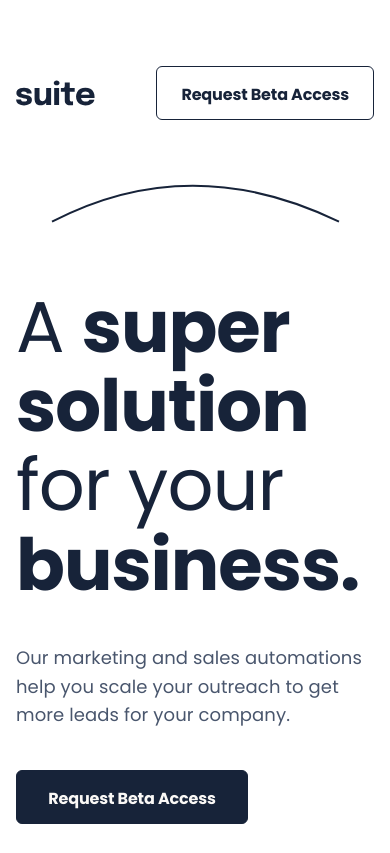
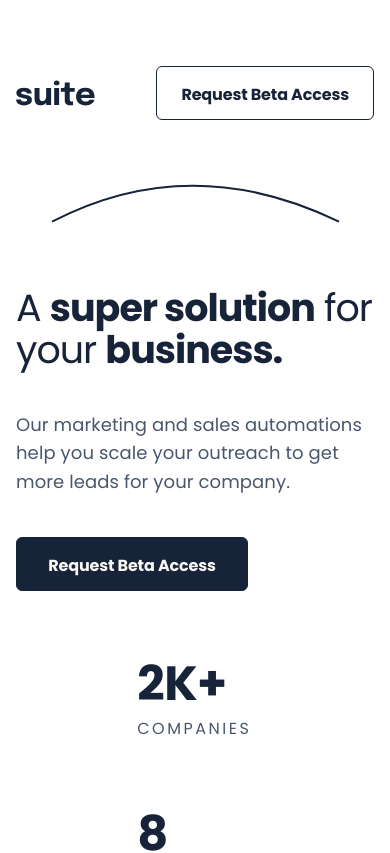
Before and after one commit to phwnganh/suite-landing-page, a React (Vite) app: page / in a window 390 px wide. Shown: the top 853 px of the page. Built offline with nearby package versions, Linux system fonts and the light colour scheme.

Commit message:
fix: text responsive of all sections

```diff
--- a/src/components/FooterSection.jsx
+++ b/src/components/FooterSection.jsx
@@ -7,7 +7,7 @@ const FooterSection = () => {
         <footer className={"bg-neutral-200 pt-80 pb-20 relative -mt-60 sm:px-8 md:px-0"}>
             <div className={"max-w-277.5 mx-auto flex flex-col sm:flex-row gap-8 sm:gap-0 justify-between items-center"}>
                 <img src={Logo} alt={"logo"} />
-                <p className={"text-neutral-500 text-preset-8"}>Copyright - Suite</p>
+                <p className={"text-neutral-500 text-preset-8 leading-preset-8 tracking-preset-8"}>Copyright - Suite</p>
                 <div className={"flex items-center gap-8"}>
                     <div className={"flex justify-center items-center"}>
                         <img src={FacebookLogo} alt={"facebook-logo"} />
--- a/src/components/HeroBannerSection.jsx
+++ b/src/components/HeroBannerSection.jsx
@@ -26,8 +26,8 @@ const HeroBannerSection = () => {
 
                 <div className={"flex flex-col gap-10 sm:gap-12 md:gap-16 max-w-158.75 sm:absolute sm:left-0 sm:top-1/2 sm:-translate-y-1/2 z-20"}>
                     <div className={"flex flex-col gap-10"}>
-                        <h1 className={"text-preset-1 text-neutral-900"}>A <span className={"text-preset-1-bold"}>super solution</span> for your <span className={"text-preset-1-bold"}>business.</span></h1>
-                        <p className={"text-neutral-500 text-preset-5"}>Our marketing and sales automations help you scale your outreach to get more leads for your company. </p>
+                        <h1 className={"text-preset-1-mobile leading-preset-1 tracking-preset-1 sm:text-preset-1-tablet md:text-preset-1 text-neutral-900"}>A <span className={"font-bold"}>super solution</span> for your <span className={"font-bold"}>business.</span></h1>
+                        <p className={"text-neutral-500 text-preset-5 leading-preset-5 tracking-preset-5"}>Our marketing and sales automations help you scale your outreach to get more leads for your company. </p>
                     </div>
                     <CustomButton className={"text-neutral-0 border-neutral-900 bg-neutral-900 w-58"}>Request Beta Access</CustomButton>
                 </div>
@@ -39,8 +39,8 @@ const HeroBannerSection = () => {
                 <div className={"flex flex-col sm:flex-row md:flex-col gap-16"}>
                         {HERO_BANNER_STATISTICS.map(item => (
                             <div className={"flex flex-col gap-1"} key={item.key}>
-                                <h1 className={"text-neutral-900 text-preset-2-bold"}>{item.title}</h1>
-                                <p className={"uppercase text-neutral-500 text-preset-7"}>{item.description}</p></div>
+                                <h1 className={"text-neutral-900 text-preset-2 font-bold tracking-preset-2 leading-preset-2"}>{item.title}</h1>
+                                <p className={"uppercase text-neutral-500 text-preset-7 leading-preset-7 tracking-preset-7"}>{item.description}</p></div>
                         ))}
 
                 </div>
--- a/src/components/TestimonialSection.jsx
+++ b/src/components/TestimonialSection.jsx
@@ -11,12 +11,12 @@ const TestimonialSection = () => {
                 <div className={"flex items-center justify-end relative z-20 md:ml-115 text-center md:text-left"}>
                     <div className={"flex flex-col gap-6 max-w-87.5 w-full"}>
                         <div className={"flex flex-col gap-8"}>
-                            <p className={"text-neutral-0 text-preset-2"}>It just <span className={"text-preset-2-bold"}>works.</span></p>
-                            <p className={"text-neutral-200 text-preset-3"}>“I really like how it is an all-in-one solution that handle many of the tasks that you would normally need separate tools to do the same job. This thing is a miracle worker.”</p>
+                            <p className={"text-neutral-0 text-preset-2 leading-preset-2 tracking-preset-2"}>It just <span className={"font-bold"}>works.</span></p>
+                            <p className={"text-neutral-200 text-preset-3 leading-preset-3 tracking-preset-3"}>“I really like how it is an all-in-one solution that handle many of the tasks that you would normally need separate tools to do the same job. This thing is a miracle worker.”</p>
                         </div>
                         <div className={"flex flex-col"}>
-                            <p className={"uppercase text-preset-4 text-neutral-0"}>jeremy robinson</p>
-                            <p className={"uppercase text-neutral-200 text-preset-7"}>cmo, fylo</p>
+                            <p className={"uppercase text-preset-4 leading-preset-4 tracking-preset-4 text-neutral-0"}>jeremy robinson</p>
+                            <p className={"uppercase text-neutral-200 text-preset-7 leading-preset-7 tracking-preset-7"}>cmo, fylo</p>
                         </div>
                     </div>
                 </div>
--- a/src/components/ui/CustomButton.jsx
+++ b/src/components/ui/CustomButton.jsx
@@ -1,7 +1,7 @@
 
 const CustomButton = ({children, className}) => {
     return (
-        <button className={`text-preset-6 rounded-6 border  px-6 pt-4 pb-3 ${className}`}>
+        <button className={`text-preset-6 leading-preset-6 tracking-preset-6 font-preset-6 rounded-6 border  px-6 pt-4 pb-3 ${className}`}>
             {children}
         </button>
     );
--- a/src/index.css
+++ b/src/index.css
@@ -17,94 +17,44 @@
     --radius-16: 16px;
     --radius-20: 20px;
     --radius-24: 24px;
-  }
 
-  .text-preset-1{
-    font-size: 72px;
-    line-height: 110%;
-    letter-spacing: -1px;
-  }
+    --text-preset-1: 72px;
+    --leading-preset-1: 110%;
+    --tracking-preset-1: -1px;
 
-  .text-preset-1-bold{
-    font-weight: bold;
-    font-size: 72px;
-    line-height: 110%;
-    letter-spacing: -1px;
-  }
+    --text-preset-1-tablet: 56px;
+    --tracking-preset-1-tablet: -0.78px;
 
-  .text-preset-1-tablet{
-    font-size: 56px;
-    line-height: 110%;
-    letter-spacing: -0.78px;
-  }
+    --text-preset-1-mobile: 38px;
+    --tracking-preset-1-mobile: -0.53px;
 
-  .text-preset-1-table-bold{
-    font-weight: bold;
-    font-size: 56px;
-    line-height: 110%;
-    letter-spacing: -0.78px;
-  }
+    --text-preset-2: 48px;
+    --leading-preset-2: 120%;
+    --tracking-preset-2: -0.5px;
 
-  .text-preset-1-mobile{
-    font-size: 38px;
-    line-height: 110%;
-    letter-spacing: -0.53px;
-  }
+    --text-preset-3: 20px;
+    --leading-preset-3: 160%;
+    --tracking-preset-3: 0.11px;
 
-  .text-preset-1-mobile-bold{
-    font-weight: bold;
-    font-size: 38px;
-    line-height: 110%;
-    letter-spacing: -0.53px;
-  }
+    --text-preset-4: 18px;
+    --font-weight-preset-4: bold;
+    --leading-preset-4: 160%;
+    --tracking-preset-4: -0.18px;
 
-  .text-preset-2{
-    font-size: 48px;
-    line-height: 120%;
-    letter-spacing: -0.5px;
-  }
+    --text-preset-5: 18px;
+    --leading-preset-5: 160%;
+    --tracking-preset-5: 0.1px;
 
-  .text-preset-2-bold{
-    font-weight: bold;
-    font-size: 48px;
-    line-height: 120%;
-    letter-spacing: -0.5px;
-  }
+    --text-preset-6: 16px;
+    --leading-preset-6: 150%;
+    --tracking-preset-6: -0.16px;
+    --font-weight-preset-6: bold;
 
-  .text-preset-3{
-    font-size: 20px;
-    line-height: 160%;
-    letter-spacing: 0.11px;
-  }
+    --text-preset-7: 16px;
+    --leading-preset-7: 150%;
+    --tracking-preset-7: 2.5px;
 
-  .text-preset-4{
-    font-weight: bold;
-    font-size: 18px;
-    line-height: 160%;
-    letter-spacing: -0.18px;
-  }
-
-  .text-preset-5{
-    font-size: 18px;
-    line-height: 160%;
-    letter-spacing: 0.1px;
-  }
-
-  .text-preset-6{
-    font-weight: bold;
-    font-size: 16px;
-    line-height: 150%;
-    letter-spacing: -0.16px;
-  }
-
-  .text-preset-7{
-    font-size: 16px;
-    line-height: 150%;
-    letter-spacing: 2.5px;
-  }
-
-  .text-preset-8{
-    font-size: 15px;
-    line-height: 160%;
+    --text-preset-8: 15px;
+    --leading-preset-8: 160%;
   }
 }
```
